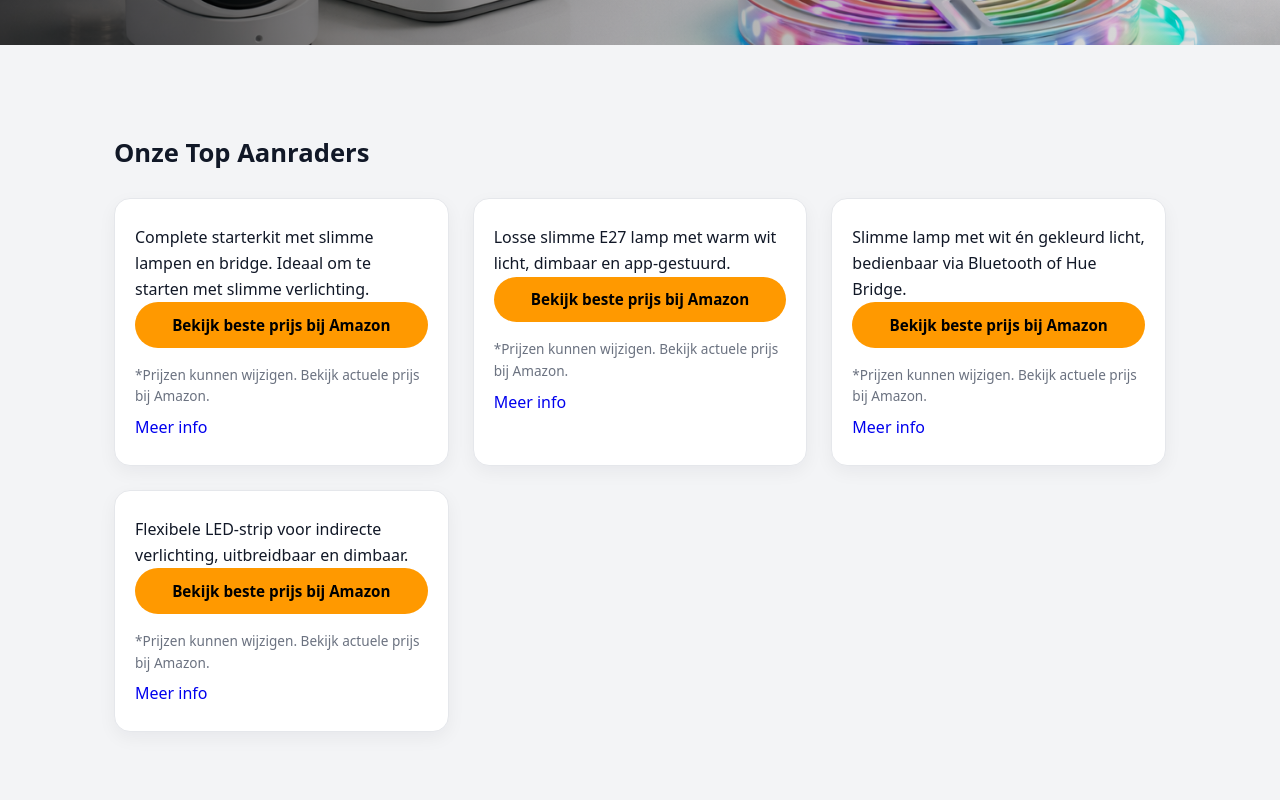
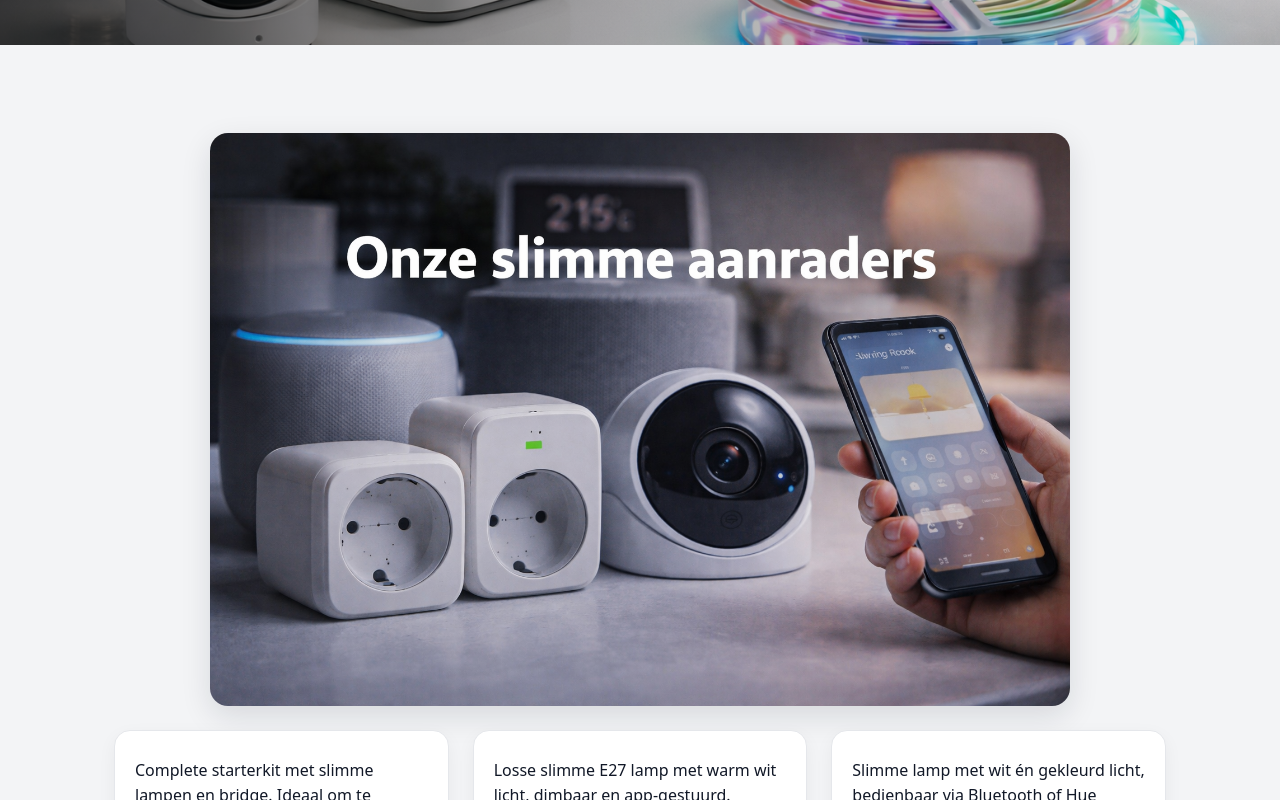
Before and after one commit to hafidgrad/SlimHuisWonen, a Next.js app: page / in a window 1280 px wide. Shown: the part 540-1340 px from the top of the page. Built offline with nearby package versions, Linux system fonts and the light colour scheme.

Commit message:
components/TopAanraders.jsx

```diff
--- a/components/TopAanraders.jsx
+++ b/components/TopAanraders.jsx
@@ -7,7 +7,12 @@ export default function TopAanraders() {
   return (
     <section className="section">
       <div className="container">
-        <h2>Onze Top Aanraders</h2>
+        {/* ✅ Titel vervangen door afbeelding */}
+        <img
+          src="/images/onze-slimme-aanraders.png"
+          alt="Onze slimme aanraders"
+          className="categories-title-image"
+        />
 
         <div className="product-grid">
           {products.map((p) => (
@@ -27,13 +32,13 @@ export default function TopAanraders() {
                       Bekijk beste prijs bij Amazon
                     </a>
 
-                    <p className={"muted small"}>
-                        *Prijzen kunnen wijzigen. Bekijk actuele prijs bij Amazon.
+                    <p className="muted small">
+                      *Prijzen kunnen wijzigen. Bekijk actuele prijs bij Amazon.
                     </p>
                   </>
                 )}
 
-                <Link href={`/producten/${p.slug}`}>
+                <Link href={`/producten/${p.slug}`} className="product-details-link">
                   Meer info
                 </Link>
               </div>
```
